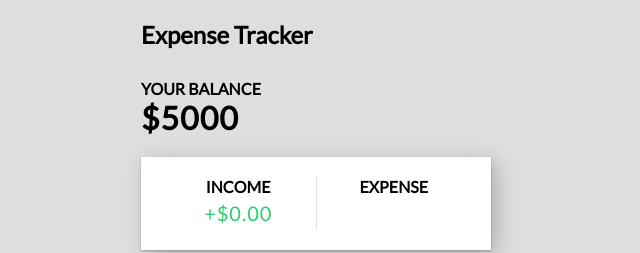
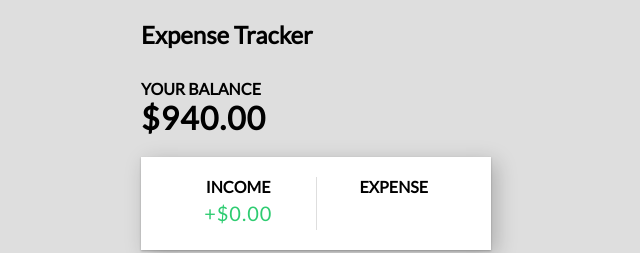
Before and after one commit to manish465/expense-tracker, a React (Create React App) app: page / in a window 1280 px wide. Shown: the top 253 px of the page, without its empty margins (324-964 px from the left). Built offline with nearby package versions, Linux system fonts and the light colour scheme.

Commit message:
evaluated total balance in Balance component

```diff
--- a/src/components/Balance.jsx
+++ b/src/components/Balance.jsx
@@ -1,10 +1,16 @@
-import React from "react";
+import React, { useContext } from "react";
+import { GlobalContext } from "../context/GlobalState";
 
 const Balance = () => {
+    const { tranactions } = useContext(GlobalContext);
+    const amount = tranactions.map(tranaction => tranaction.amount);
+    const totalAmount = amount
+        .reduce((acc, item) => (acc += item), 0)
+        .toFixed(2);
     return (
         <React.Fragment>
             <h4>Your Balance</h4>
-            <h1>$5000</h1>
+            <h1>${totalAmount}</h1>
         </React.Fragment>
     );
 };
--- a/src/components/TransactionList.jsx
+++ b/src/components/TransactionList.jsx
@@ -4,7 +4,6 @@
 
 const TransactionList = () => {
     const { tranactions } = useContext(GlobalContext);
-    console.log(tranactions);
     return (
         <React.Fragment>
             <h3>History</h3>
```
